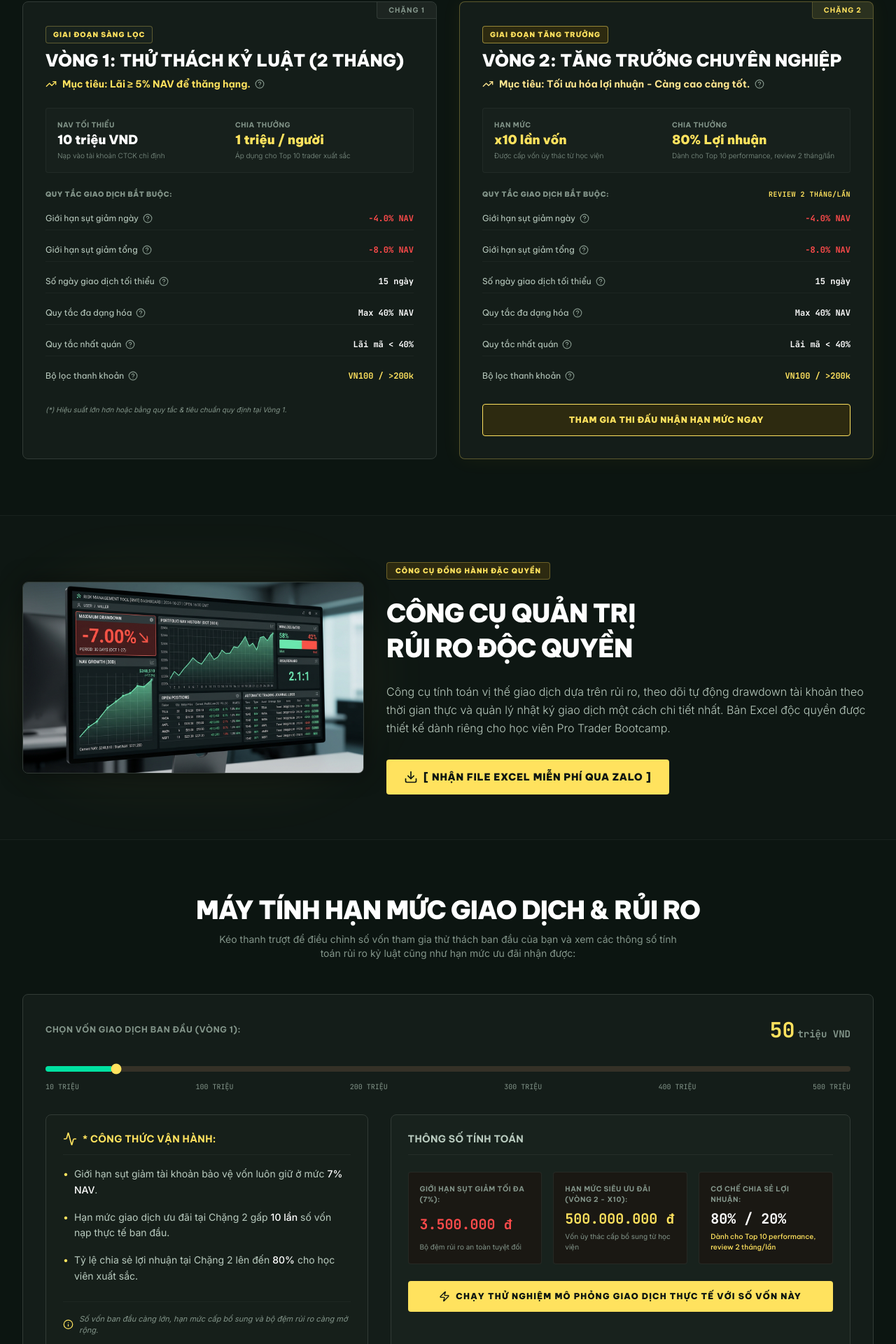
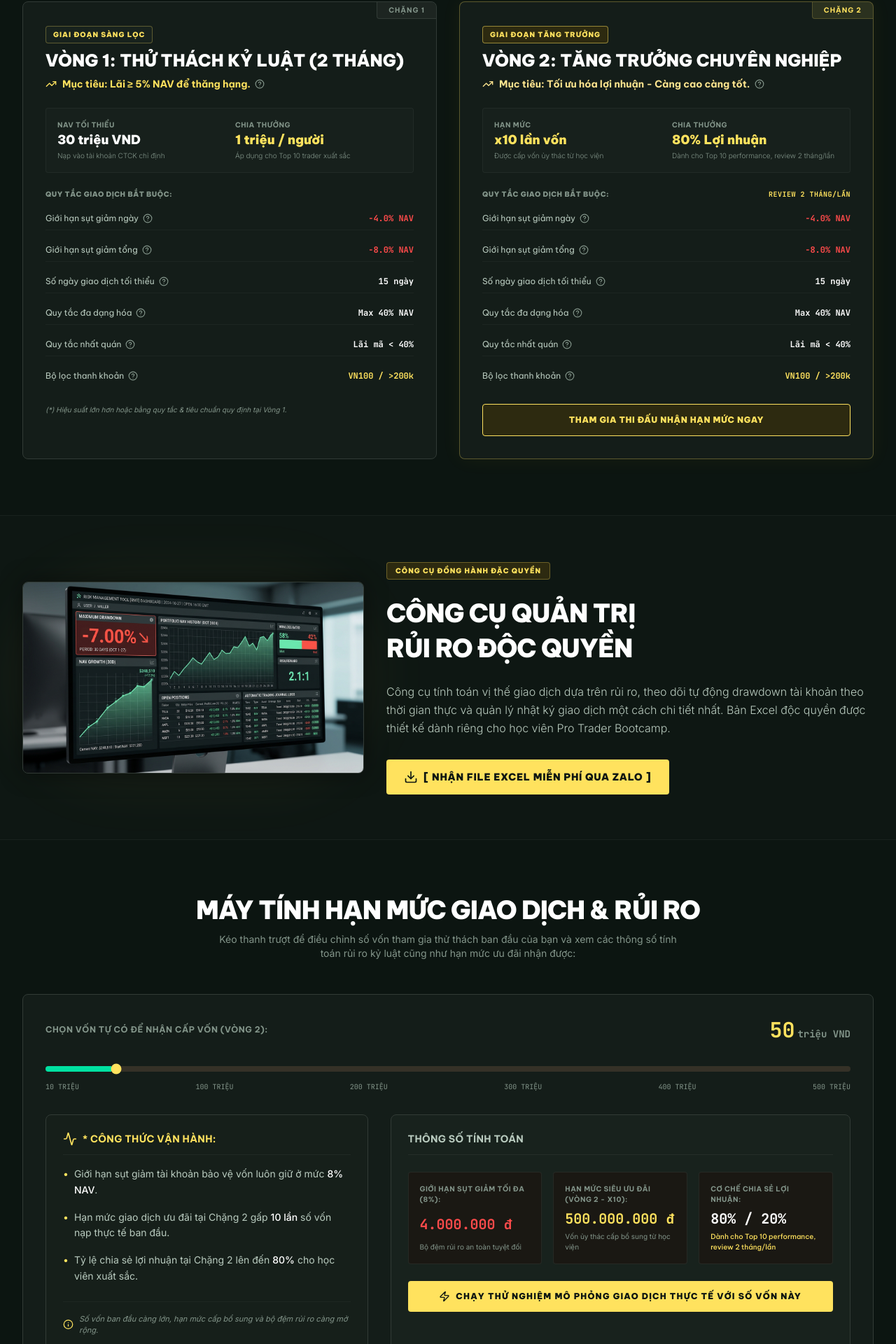
Before and after one commit to yenlelhy-del/Pro-Trader-Bootcamp-2026, a React (Vite) app: page / in a window 1280 px wide. Shown: the part 2317-4237 px from the top of the page at 70% size. Built offline with nearby package versions, Linux system fonts and the light colour scheme.

Commit message:
feat: align tiger and lion logic to 30M Vong 1 NAV minimum, Vong 2 starts from 10M, and 8% sut giam rui ro Vong 2 on calculator

```diff
--- a/src/components/DashboardSection.tsx
+++ b/src/components/DashboardSection.tsx
@@ -256,7 +256,7 @@ export default function DashboardSection({ brand }: { brand: BrandConfig }) {
         </div>
 
         <div className="md:col-span-2 flex flex-wrap gap-3">
-          {[10000000, 30000000, 50000000, 100000000, 200000000, 500000000].map((cap) => (
+          {[30000000, 50000000, 100000000, 200000000, 500000000].map((cap) => (
             <button
               key={cap}
               onClick={() => setInitialCapital(cap)}
--- a/src/components/HomeSection.tsx
+++ b/src/components/HomeSection.tsx
@@ -568,7 +568,7 @@ export default function HomeSection({ onRegisterSuccess, setActiveTab, brand }:
             <div className="grid grid-cols-2 gap-4 bg-brand-surface/80 p-4 rounded border border-brand-surface-bright/40 font-display">
               <div>
                 <span className="text-[10px] text-brand-gray uppercase font-bold tracking-wider block">NAV tối thiểu</span>
-                <span className="text-base sm:text-lg font-black text-white">10 triệu VND</span>
+                <span className="text-base sm:text-lg font-black text-white">30 triệu VND</span>
                 <span className="text-[10px] text-brand-gray block font-sans font-light leading-snug mt-0.5">Nạp vào tài khoản CTCK chỉ định</span>
               </div>
               <div>
@@ -869,7 +869,7 @@ export default function HomeSection({ onRegisterSuccess, setActiveTab, brand }:
           <div className="space-y-4">
             <div className="flex flex-col sm:flex-row justify-between items-start sm:items-center gap-2">
               <label className="font-display font-bold text-xs uppercase text-brand-gray tracking-wider">
-                CHỌN VỐN GIAO DỊCH BAN ĐẦU (VÒNG 1):
+                CHỌN VỐN TỰ CÓ ĐỂ NHẬN CẤP VỐN (VÒNG 2):
               </label>
               <div className="font-mono text-2xl sm:text-3xl font-black text-brand-mint flex items-baseline">
                 <span>{formatNumberWithDots(capital / 1000000)}</span>
@@ -914,7 +914,7 @@ export default function HomeSection({ onRegisterSuccess, setActiveTab, brand }:
                 <ul className="space-y-4 text-xs sm:text-sm text-brand-gray-light font-sans leading-relaxed">
                   <li className="flex items-start">
                     <span className="text-brand-mint mr-2">•</span>
-                    <span>Giới hạn sụt giảm tài khoản bảo vệ vốn luôn giữ ở mức <strong className="text-white font-medium">7% NAV</strong>.</span>
+                    <span>Giới hạn sụt giảm tài khoản bảo vệ vốn luôn giữ ở mức <strong className="text-white font-medium">8% NAV</strong>.</span>
                   </li>
                   <li className="flex items-start">
                     <span className="text-brand-mint mr-2">•</span>
@@ -944,10 +944,10 @@ export default function HomeSection({ onRegisterSuccess, setActiveTab, brand }:
                 {/* Stat 1 */}
                 <div className="bg-[#1a1813] border border-brand-surface-bright/50 p-4 rounded flex flex-col justify-between">
                   <span className="text-[10px] text-brand-gray uppercase font-bold tracking-wider font-display block">
-                    Giới hạn sụt giảm tối đa (7%):
+                    Giới hạn sụt giảm tối đa (8%):
                   </span>
                   <div className="text-lg sm:text-xl font-mono font-black text-brand-red mt-1.5">
-                    {formatNumberWithDots(Math.floor(capital * 0.07))} đ
+                    {formatNumberWithDots(Math.floor(capital * 0.08))} đ
                   </div>
                   <span className="text-[10px] text-brand-gray mt-1 block">
                     Bộ đệm rủi ro an toàn tuyệt đối
@@ -1157,7 +1157,7 @@ export default function HomeSection({ onRegisterSuccess, setActiveTab, brand }:
               <div className="space-y-1">
                 <h4 className="font-display font-bold text-sm text-white uppercase">Bắt đầu thử thách thăng hạng</h4>
                 <p className="text-brand-gray text-xs sm:text-sm font-sans leading-relaxed">
-                  Nạp tối thiểu 10 triệu VND vào tài khoản cá nhân chứng khoán tự quản và tranh tài kỷ luật cùng cộng đồng.
+                  Nạp tối thiểu 30 triệu VND vào tài khoản cá nhân chứng khoán tự quản và tranh tài kỷ luật cùng cộng đồng.
                 </p>
               </div>
             </div>
--- a/src/data.ts
+++ b/src/data.ts
@@ -167,7 +167,7 @@ export const INITIAL_TRADE_LOGS: TradeLog[] = [
 export const INITIAL_FAQS: FAQItem[] = [
   {
     id: "faq1",
-    question: "Số tiền nạp tối thiểu 10 triệu VND là gì?",
+    question: "Số tiền nạp tối thiểu 30 triệu VND là gì?",
     answer: "Đây là điều kiện cần tối thiểu để bắt đầu tham gia Chặng 1 (Thử thách kỷ luật). Số tiền này nạp vào tài khoản cá nhân của chính bạn tại Công ty Chứng khoán (CTCK) chỉ định. Bạn giữ toàn quyền sở hữu và rút tiền, không phải đóng phí cho Bootcamp. Mục đích là để đảm bảo tính thực tế và cam kết kỷ luật giao dịch.",
     category: "thể_lệ"
   },
```
